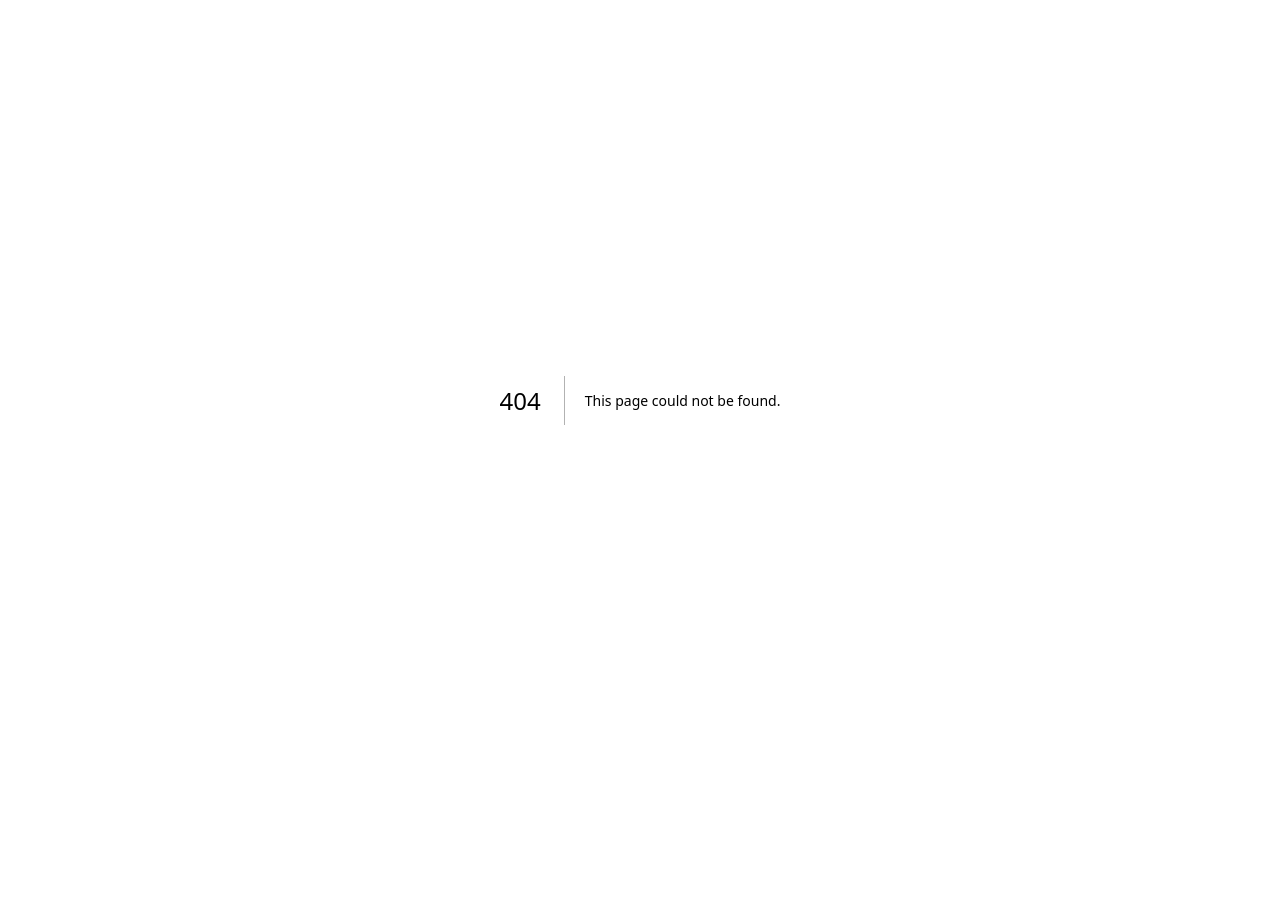
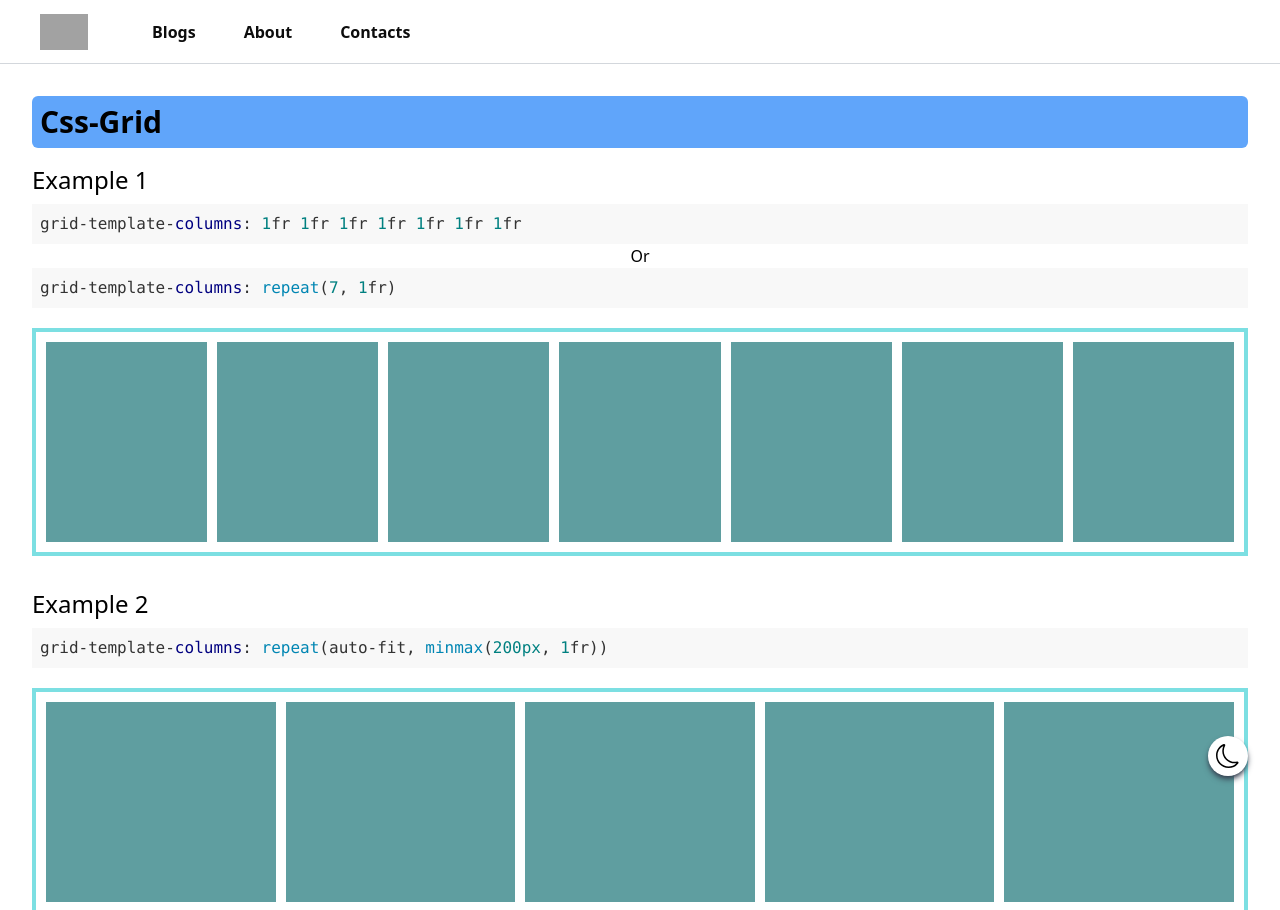
Before and after one commit to iamshiv007/NextJS-Portfolio, a Next.js app: page /posts/css-grid in a window 1280 px wide. Before the commit this address had no page. Shown: the top 910 px of the page. Before the commit the page ends 800 px from the top, so only its background shows below. Built offline with nearby package versions, Linux system fonts and the light colour scheme; grey boxes are pictures that could not be loaded.

Commit message:
css grid

```diff
--- a/components/blogData.jsx
+++ b/components/blogData.jsx
@@ -90,4 +90,11 @@ export const blogs = [
     linkName: "react-masonary",
     date: "June 16, 2023",
   },
+  {
+    name: "Css Grid",
+    imageUrl:
+      "https://www.freecodecamp.org/news/content/images/size/w2000/2022/05/CSS-GRID-3.png",
+    linkName: "css-grid",
+    date: "June 16, 2023",
+  },
 ];
--- a/pages/_app.js
+++ b/pages/_app.js
@@ -1,7 +1,7 @@
 import '@/styles/globals.css'
 import "@/styles/Intro.css"
 import "@/styles/animation.css"
-import "@/styles/Navbar.css"
+import "@/styles/cssGrid.css"
 import { BlogProvider } from '@/contextApi/blogContext'
 
 export default function App({ Component, pageProps }) {
--- /dev/null
+++ b/pages/posts/css-grid.jsx
@@ -0,0 +1,150 @@
+import Navbar from "@/components/Navbar";
+import Theme from "@/components/Theme";
+import ThemeBtn from "@/components/ThemeBtn";
+import { BlogContext } from "@/contextApi/blogContext";
+import Head from "next/head";
+import React, { Fragment, useContext } from "react";
+import { github } from "react-syntax-highlighter/dist/cjs/styles/hljs";
+import { dark } from "react-syntax-highlighter/dist/cjs/styles/hljs";
+import SyntaxHighlighter from "react-syntax-highlighter/dist/esm/default-highlight";
+
+const CssGrid = () => {
+  const { dark: myDark } = useContext(BlogContext);
+
+  return (
+    <Fragment>
+      <Head>
+        <title>CSS Grid</title>
+      </Head>
+      <Theme>
+        <Navbar />
+        <ThemeBtn />
+
+        <div className="min-h-[92vh] gap-x-7 dark:bg-gray-900 sm:dark:bg-gray-700 transition-all duration-1000 p-4 md:p-8">
+          <h1 className="text-3xl font-bold bg-blue-400 dark:bg-blue-800 p-2 rounded-md">
+            Css-Grid
+          </h1>
+          <ExampleOne myDark={myDark} />
+          <ExampleTwo myDark={myDark} />
+          <ExampleThree myDark={myDark} />
+        </div>
+      </Theme>
+    </Fragment>
+  );
+};
+
+export default CssGrid;
+
+const ExampleOne = ({ myDark }) => {
+  const codeString1 = `grid-template-columns: 1fr 1fr 1fr 1fr 1fr 1fr 1fr`;
+  const codeString2 = `grid-template-columns: repeat(7, 1fr)`;
+
+  return (
+    <>
+      <p className="text-2xl pb-2 mt-4">Example 1</p>
+
+      <SyntaxHighlighter language="css" style={myDark ? dark : github}>
+        {codeString1}
+      </SyntaxHighlighter>
+      <p className="text-center">Or</p>
+      <SyntaxHighlighter language="css" style={myDark ? dark : github}>
+        {codeString2}
+      </SyntaxHighlighter>
+
+      <div className="grid1 mt-5">
+        <div></div>
+        <div></div>
+        <div></div>
+        <div></div>
+        <div></div>
+        <div></div>
+        <div></div>
+      </div>
+    </>
+  );
+};
+
+const ExampleTwo = ({ myDark }) => {
+  const codeString1 = `grid-template-columns: repeat(auto-fit, minmax(200px, 1fr))`;
+
+  return (
+    <>
+      <p className="text-2xl pb-2 mt-8">Example 2</p>
+
+      <SyntaxHighlighter language="css" style={myDark ? dark : github}>
+        {codeString1}
+      </SyntaxHighlighter>
+
+      <div className="grid2 mt-5">
+        <div></div>
+        <div></div>
+        <div></div>
+        <div></div>
+        <div></div>
+        <div></div>
+        <div></div>
+      </div>
+    </>
+  );
+};
+
+const ExampleThree = ({ myDark }) => {
+  const codeString1 = `  grid-template-columns: repeat(5, 1fr);
+  grid-template-rows: repeat(3, 200px);`;
+
+  const codeString2 = `grid-column: 1/3;
+grid-row: 1/3;`;
+
+  const codeString3 = `grid-column-start: 1;
+grid-column-end: 3;
+grid-row-start: 1;
+grid-row-end: 3;`;
+
+  const codeString4 = `grid-column: 3/6;`;
+
+  const codeString5 = `grid-column: 1/3;
+grid-row: 3/4;`;
+
+  const codeString6 = `grid-column: 3/5;
+grid-row: 2/4;`;
+
+  return (
+    <>
+      <p className="text-2xl pb-2 mt-8">Example 3</p>
+
+      <SyntaxHighlighter language="css" style={myDark ? dark : github}>
+        {codeString1}
+      </SyntaxHighlighter>
+
+      <div className="grid3 mt-5">
+        <div>
+          {" "}
+          <SyntaxHighlighter language="css" style={myDark ? dark : github}>
+            {codeString2}
+          </SyntaxHighlighter>
+          <p className="text-center">Or</p>
+          <SyntaxHighlighter language="css" style={myDark ? dark : github}>
+            {codeString3}
+          </SyntaxHighlighter>
+        </div>
+        <div>
+          <SyntaxHighlighter language="css" style={myDark ? dark : github}>
+            {codeString4}
+          </SyntaxHighlighter>
+        </div>
+        <div>
+          <SyntaxHighlighter language="css" style={myDark ? dark : github}>
+            {codeString5}
+          </SyntaxHighlighter>
+        </div>
+        <div>
+          <SyntaxHighlighter language="css" style={myDark ? dark : github}>
+            {codeString6}
+          </SyntaxHighlighter>
+        </div>
+        <div></div>
+        <div></div>
+      </div>
+    </>
+  );
+};
--- a/pages/posts/react-masonary.jsx
+++ b/pages/posts/react-masonary.jsx
@@ -25,6 +25,9 @@ const ReactMasonary = () => {
 
   return (
     <Fragment>
+      <Head>
+        <title>React Masonary</title>
+      </Head>
       <Theme>
         <Navbar />
 
--- a/styles/blendMode.css
+++ /dev/null
@@ -1,4 +0,0 @@
-.exa1Images1 {
-  /* background-image: url("/images/circle.png"), url("/images/x.png"); */
-
-}
--- /dev/null
+++ b/styles/cssGrid.css
@@ -0,0 +1,60 @@
+.grid1 div,
+.grid2 div,
+.grid3 div {
+  background-color: #5f9ea0;
+  @apply dark:bg-[#7cdfe2];
+}
+
+.grid1 div,
+.grid2 div {
+  height: 200px;
+}
+
+.grid1,
+.grid2,
+.grid3 {
+  display: grid;
+  gap: 10px;
+  border: 4px solid #7cdfe2;
+  padding: 10px;
+  @apply dark:border-[#5f9ea0];
+}
+
+.grid1 {
+  grid-template-columns: repeat(7, 1fr);
+}
+
+.grid2 {
+  grid-template-columns: repeat(auto-fit, minmax(200px, 1fr));
+}
+
+.grid3 {
+  grid-template-columns: repeat(5, 1fr);
+  grid-template-rows: repeat(3, 200px);
+}
+
+.grid3 div {
+  padding: 5px;
+  padding-top: 15px;
+}
+
+.grid3 > div:nth-child(1) {
+  grid-column-start: 1;
+  grid-column-end: 3;
+  grid-row-start: 1;
+  grid-row-end: 3;
+}
+
+.grid3 > div:nth-child(2) {
+  grid-column: 3/6;
+}
+
+.grid3 > div:nth-child(3) {
+  grid-column: 1/3;
+  grid-row: 3/4;
+}
+
+.grid3 > div:nth-child(4) {
+  grid-column: 3/5;
+  grid-row: 2/4;
+}
--- a/styles/globals.css
+++ b/styles/globals.css
@@ -8,12 +8,12 @@ div {
 }
 
 @layer components {
-  /* Navbar */
+  /* Navbar.jsx */
   .navbar {
     @apply dark:bg-black border-b border-solid border-gray-300 h-[8vh] flex items-center sticky top-0 py-4 sm:py-6 bg-white opacity-95 z-10;
   }
 
-  /* Blogs */
+  /* Blogs.jsx */
   .blogLink {
     @apply hover:bg-black hover:text-white dark:hover:bg-white dark:hover:text-black dark:text-white hover:rounded-md font-bold font-sans text-xl text-center p-1 mx-1;
   }
```
Also changed, not shown: styles/Navbar.css (deleted), 1 other file (tests, documents, lock files or other folders).
